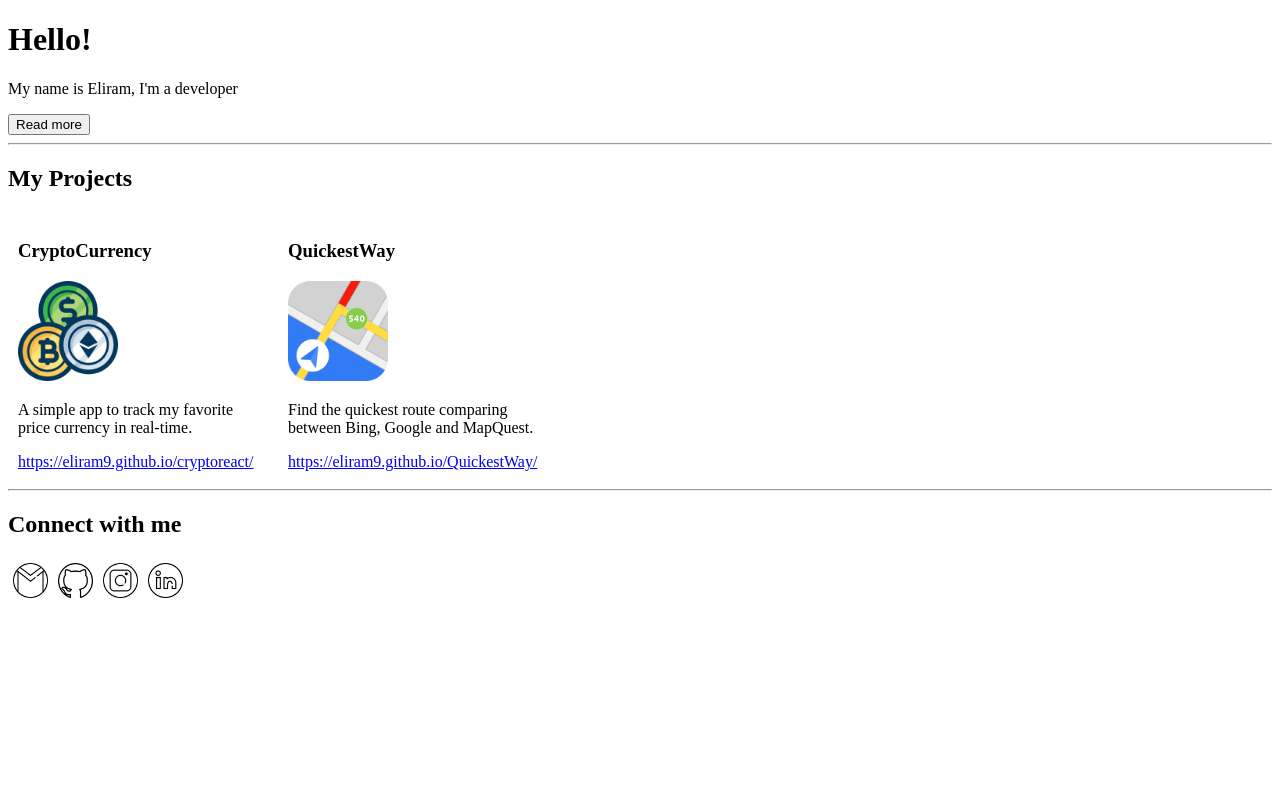
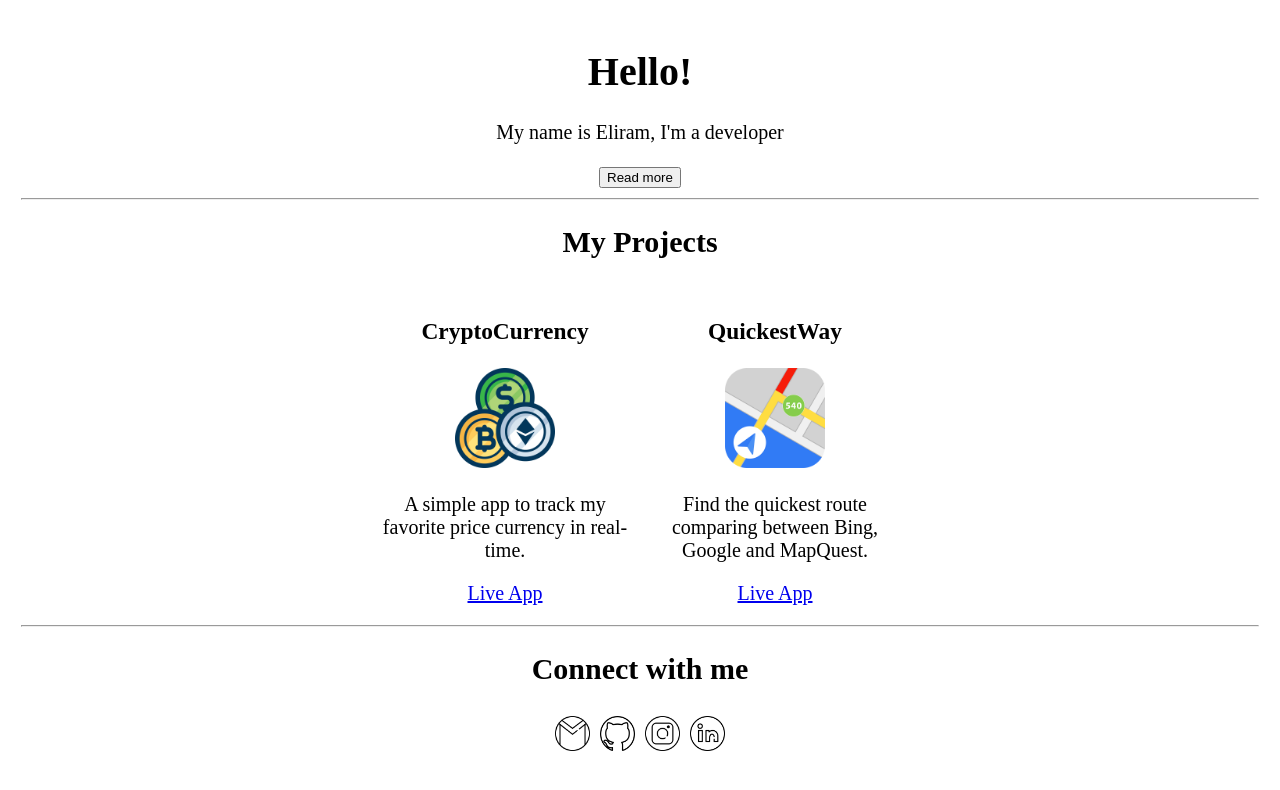
Before and after one commit to eliram9/react_portfolio, a React (Create React App) app: page / in a window 1280 px wide. Shown: the top 790 px of the page. Built offline with nearby package versions, Linux system fonts and the light colour scheme.

Commit message:
Styling - CSS

```diff
--- a/src/Projects.js
+++ b/src/Projects.js
@@ -13,7 +13,7 @@ class Project extends Component {
                 <h3>{ title }</h3>
                 <img src={ image } alt='profile' style={{ width:100, height:100 }}/>
                 <p>{ description }</p>
-                <a href={ link }>{link}</a>
+                <a href={ link }>Live App</a>
            </div>
         )
     }
--- /dev/null
+++ b/src/index.css
@@ -0,0 +1,5 @@
+body {
+    text-align: center;
+    font-size: 20px;
+    padding: 1%;
+}
--- a/src/index.js
+++ b/src/index.js
@@ -1,5 +1,6 @@
 import React from 'react';
 import ReactDOM from 'react-dom';
 import App from './App';
+import './index.css';
 
 ReactDOM.render(<App />, document.getElementById('root'));
```
